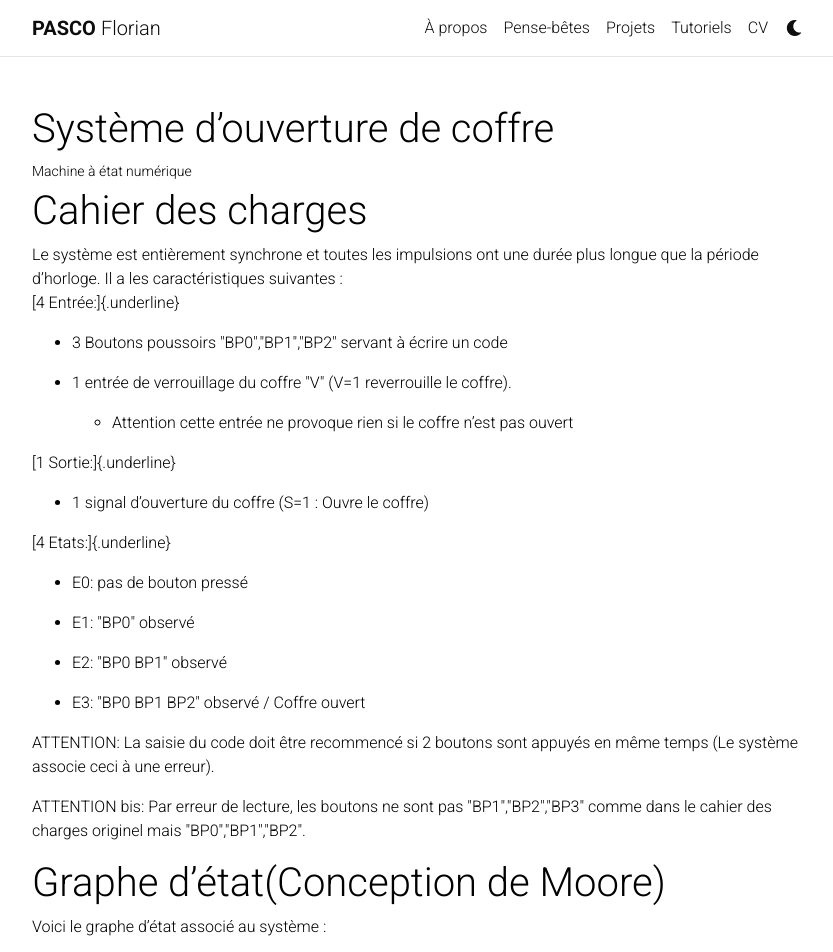
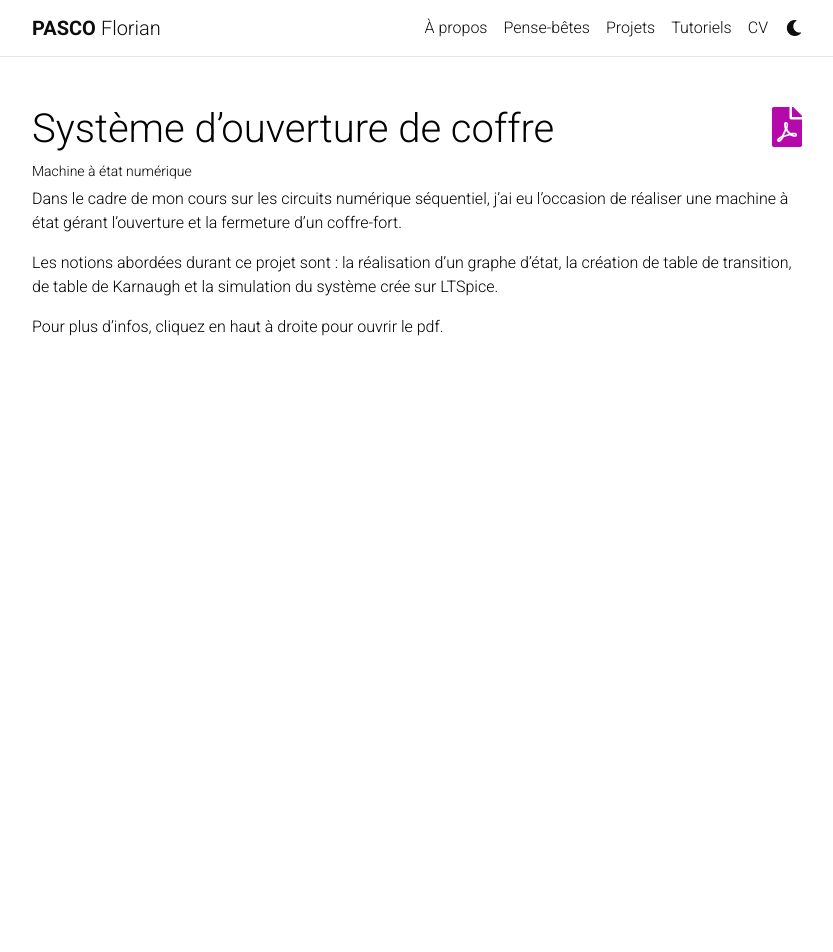
Before and after one commit to mpek29/mpek29.github.io, a Jekyll site: the page built from _projects/safe_opening_system.md, in a window 1280 px wide and 1400 px high. Shown: the top 952 px of the window, without its empty margins (223-1056 px from the left). Built offline with Jekyll 4.4.1, drawn with Linux system fonts in a browser that asks for light colours; comment, search, counter and statistics services are not loaded; a style sheet for code colours, icons or effects is not loaded; some of the changed text lies outside the part shown; grey boxes are pictures that could not be loaded.

Commit message:
test with chest opening

```diff
--- a/_projects/safe_opening_system.md
+++ b/_projects/safe_opening_system.md
@@ -3,143 +3,13 @@ layout: page
 title: Système d’ouverture de coffre
 description: Machine à état numérique
 img: assets/img/projects/safe_opening_system/main.jpg
+pdf: safe_opening_system.pdf
 importance: 1
 category: Elec. num
 ---
 
-# Cahier des charges
+Dans le cadre de mon cours sur les circuits numérique séquentiel, j'ai eu l'occasion de réaliser une machine à état gérant l'ouverture et la fermeture d'un coffre-fort.
 
-Le système est entièrement synchrone et toutes les impulsions ont une
-durée plus longue que la période d'horloge. Il a les caractéristiques
-suivantes :\
-[4 Entrée:]{.underline}
+Les notions abordées durant ce projet sont : la réalisation d'un graphe d'état, la création de table de transition, de table de Karnaugh et la simulation du système crée sur LTSpice.
 
--   3 Boutons poussoirs \"BP0\",\"BP1\",\"BP2\" servant à écrire un code
-
--   1 entrée de verrouillage du coffre \"V\" (V=1 reverrouille le
-    coffre).
-
-    -   Attention cette entrée ne provoque rien si le coffre n'est pas
-        ouvert
-
-[1 Sortie:]{.underline}
-
--   1 signal d'ouverture du coffre (S=1 : Ouvre le coffre)
-
-[4 Etats:]{.underline}
-
--   E0: pas de bouton pressé
-
--   E1: \"BP0\" observé
-
--   E2: \"BP0 BP1\" observé
-
--   E3: \"BP0 BP1 BP2\" observé / Coffre ouvert
-
-ATTENTION: La saisie du code doit être recommencé si 2 boutons sont
-appuyés en même temps (Le système associe ceci à une erreur).
-
-ATTENTION bis: Par erreur de lecture, les boutons ne sont pas
-\"BP1\",\"BP2\",\"BP3\" comme dans le cahier des charges originel mais
-\"BP0\",\"BP1\",\"BP2\".
-
-# Graphe d'état(Conception de Moore)
-
-Voici le graphe d'état associé au système :
-
-::: center
-![image](assets/img/projects/safe_opening_system/graph.jpg){height="10cm"}\
-:::
-
-# Obtention de l'expression des entrées des bascules et de la sortie
-
-## Table de transition
-
-A partir du graphe d'état précédent, on obtient la table de transition
-suivante :
-
-::: center
-![image](assets/img/projects/safe_opening_system/transition.jpg){height="10cm"}\
-:::
-
-## Table de Karnaugh
-
-###
-
-Table de Karnaugh de $e_{0}^+$ A partir de la table de transition
-précédente, on obtient la table de Karnaugh de $e_{0}^+$ :
-
-::: center
-![image](assets/img/projects/safe_opening_system/karnaugh_e0.jpg){height="9cm"}\
-:::
-
-### Table de Karnaugh de $e_{1}^+$
-
-A partir de la table de transition précédente, on obtient la table de
-Karnaugh de $e_{1}^+$ :
-
-::: center
-![image](assets/img/projects/safe_opening_system/karnaugh_e1.jpg){height="9cm"}\
-:::
-
-### Obtention de l'expression de la sortie
-
-Par lecture de de la table de transition précédente, on peut rapidement
-déduire que l'équation de la sortie S est $S = e_{0}.e_{1}$
-
-# Conception du systèmes avec des bascules D
-
-A partir des équations précédentes, on réalise le circuit suivant:
-
-::: center
-![image](assets/img/projects/safe_opening_system/circuitE1.jpg){height="7cm"}\
-:::
-
-::: center
-![image](assets/img/projects/safe_opening_system/circuitE2.jpg){height="7cm"}\
-:::
-
-::: center
-![image](assets/img/projects/safe_opening_system/circuitS.jpg){height="5cm"}\
-:::
-
-# Simulation et test du système sur LTSpice
-
-Afin de tester le circuit précédent on élabore un scénario de test
-menant à la production de la simulation suivante :
-
-::: center
-![image](assets/img/projects/safe_opening_system/simu.jpg){height="9cm"}\
-:::
-
-Voici le scénario de test (les étapes liés au texte sont notézs sur la
-simulation précédente) :
-
--   Etape (1) :\
-    L'opérateur appuie sur \"BP0\", on passe bien dans E1
-    ($e_{1}=0 et e_{1}=1$). Puis l'opérateur appuie sur \"V\" rien ne se
-    passe comme prévu puisque V ne doit rien provoqué si le coffre n'est
-    pas ouvert.\
-
--   Etape (2) :\
-    On est toujours E1 ($e_{1}=0 et e_{1}=1$). L'opérateur appuie sur
-    \"BP0\" et \"BP1\" au même moment, on retourne dans E0
-    ($e_{1}=0 et e_{1}=0$). Le circuit a détecté une erreur, il faut
-    recommencer le code.\
-
--   Etape (3) :
-
-    -   L'opérateur appuie sur \"BP0\", on passe bien dans E1
-        ($e_{1}=0 et e_{1}=1$).
-
-    -   L'opérateur appuie sur \"BP1\", on passe bien dans E2
-        ($e_{1}=1 et e_{1}=0$).
-
-    -   L'opérateur appuie sur \"BP2\", on passe bien dans E3
-        ($e_{1}=1 et e_{1}=1$) et le coffre est ouvert (S=1).
-
-      \
-
--   Etape (4) :\
-    V est mise à l'état haut, on retourne dans E0
-    ($e_{1}=0 et e_{1}=0$), le coffre est fermé et S=0.
+Pour plus d'infos, cliquez en haut à droite pour ouvrir le pdf.
```
Also changed, not shown: assets/img/projects/safe_opening_system/circuitE1.jpg (deleted), assets/img/projects/safe_opening_system/circuitE2.jpg (deleted), assets/img/projects/safe_opening_system/circuitS.jpg (deleted), assets/img/projects/safe_opening_system/graph.jpg (deleted), assets/img/projects/safe_opening_system/karnaugh_e0.jpg (deleted), assets/img/projects/safe_opening_system/karnaugh_e1.jpg (deleted), assets/img/projects/safe_opening_system/simu.jpg (deleted), assets/img/projects/safe_opening_system/transition.jpg (deleted).
